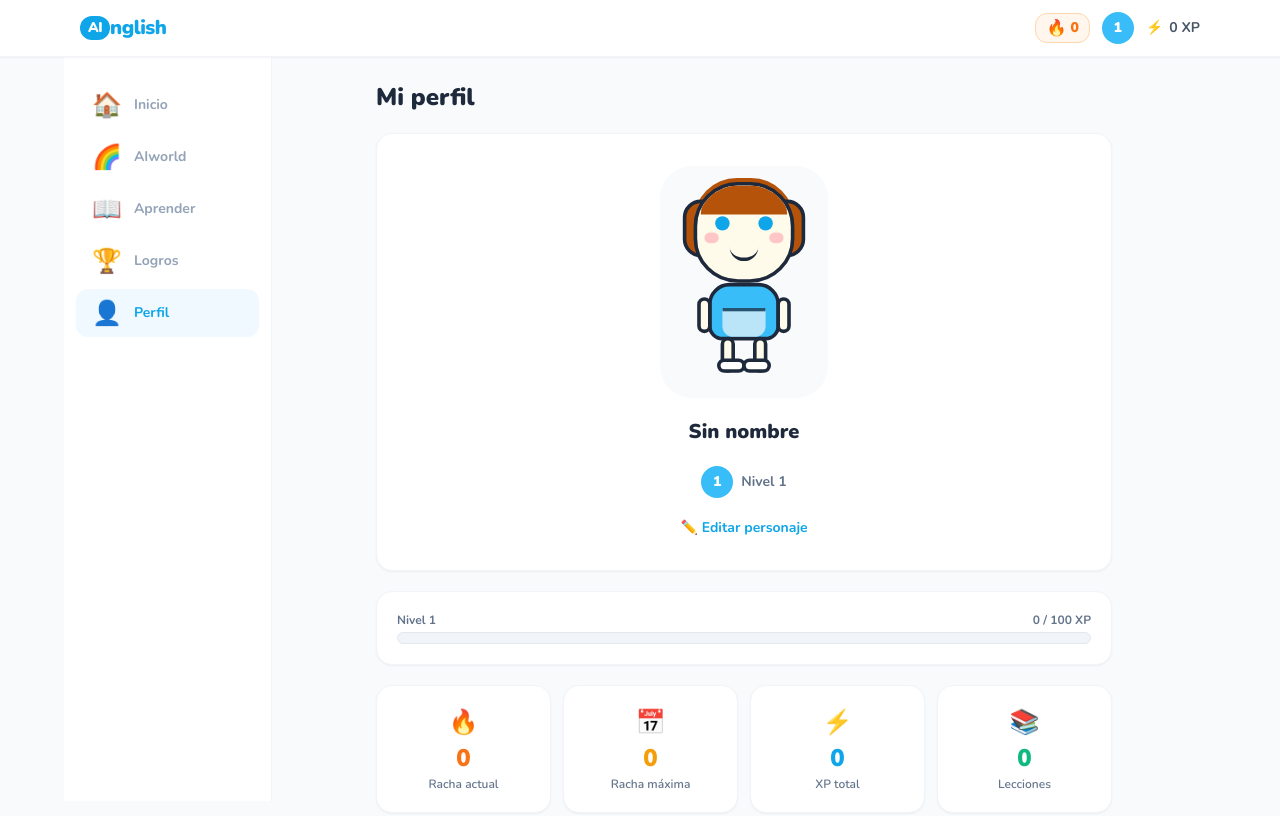
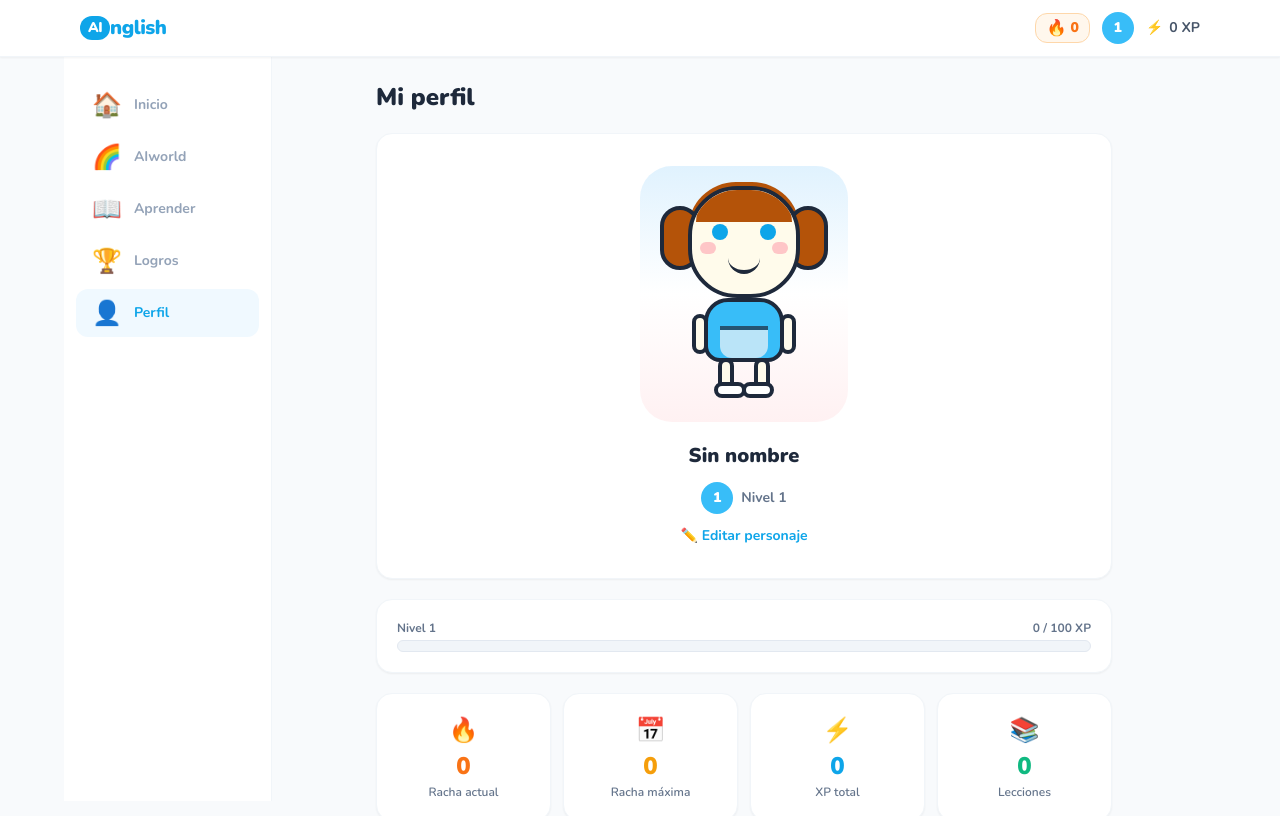
Before and after one commit to jonatancheca/ainglish, a Nuxt app: page /profile in a window 1280 px wide. Shown: the top 816 px of the page. Built offline with nearby package versions, Linux system fonts and the light colour scheme.

Commit message:
feat: improve profile avatar - side layout on edit, gradient bg, consistent pigtails

```diff
--- a/components/KawaiiAvatar.vue
+++ b/components/KawaiiAvatar.vue
@@ -14,13 +14,13 @@
 
       <div
         v-if="showTwinTails"
-        class="absolute left-1 top-6 h-16 w-10 rounded-full"
-        :class="hairAccessoryClass"
+        class="absolute top-6 rounded-full"
+        :class="[hairAccessoryClass, twinTailClass, 'left-1']"
       ></div>
       <div
         v-if="showTwinTails"
-        class="absolute right-1 top-6 h-16 w-10 rounded-full"
-        :class="hairAccessoryClass"
+        class="absolute top-6 rounded-full"
+        :class="[hairAccessoryClass, twinTailClass, 'right-1']"
       ></div>
       <!-- Pelo largo: mechones que caen a los lados -->
       <div
@@ -221,6 +221,15 @@ const showTwinTails = computed(() => props.avatar.hair === 'twin-tails')
 const showLong = computed(() => props.avatar.hair === 'long')
 const showBangs = computed(() => props.avatar.hair === 'bangs')
 
+const twinTailClass = computed(() => {
+  const map = {
+    sm: 'h-[5.33rem] w-[3.33rem]',
+    md: 'h-[4.44rem] w-[2.78rem]',
+    lg: 'h-16 w-10',
+  } as const
+  return map[props.size]
+})
+
 const hairColorClass = computed(() => hairPalette[props.avatar.hairColor])
 const hairBackClass = computed(() => {
   if (props.avatar.hair === 'bald') return 'h-0 w-0'
--- a/pages/profile.vue
+++ b/pages/profile.vue
@@ -5,13 +5,20 @@
     </h1>
 
     <!-- Avatar + nombre -->
-    <div class="card flex flex-col items-center py-8 gap-5">
-      <div class="rounded-[2rem] bg-slate-50 p-3">
+    <div
+      class="card py-8 gap-5"
+      :class="editing ? 'flex flex-col sm:flex-row sm:items-start' : 'flex flex-col items-center'"
+    >
+      <div
+        class="rounded-[2rem] bg-gradient-to-b from-sky-100 via-white to-rose-50 p-4"
+        :class="editing ? 'shrink-0 self-center sm:self-start' : ''"
+      >
         <KawaiiAvatar
           :avatar="editing ? editDraft : userStore.avatar"
-          size="md"
+          size="lg"
         />
       </div>
+      <div :class="editing ? 'flex flex-1 flex-col items-center sm:items-start gap-3' : 'flex flex-col items-center gap-3'">
         <template v-if="!editing">
           <h2 class="text-xl font-black text-slate-800">
             {{ userStore.name || 'Sin nombre' }}
@@ -37,6 +44,7 @@
         >
           ✏️ Editar personaje
         </button>
+      </div>
     </div>
 
     <!-- Edición del avatar -->
```
Also changed, not shown: tareas/bobi.md (added, +1 -0 lines), tareas-completadas/avatar.md (renamed from tareas/avatar.md). Lines whose indentation alone changed are shown as unchanged.
